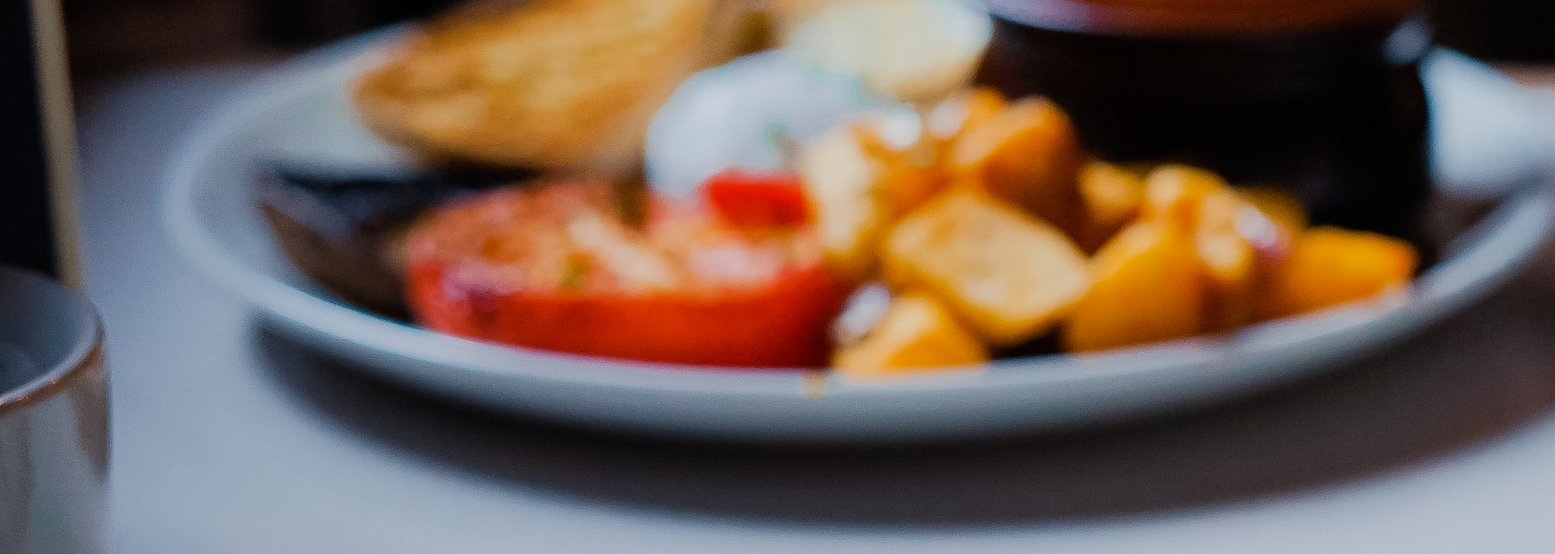
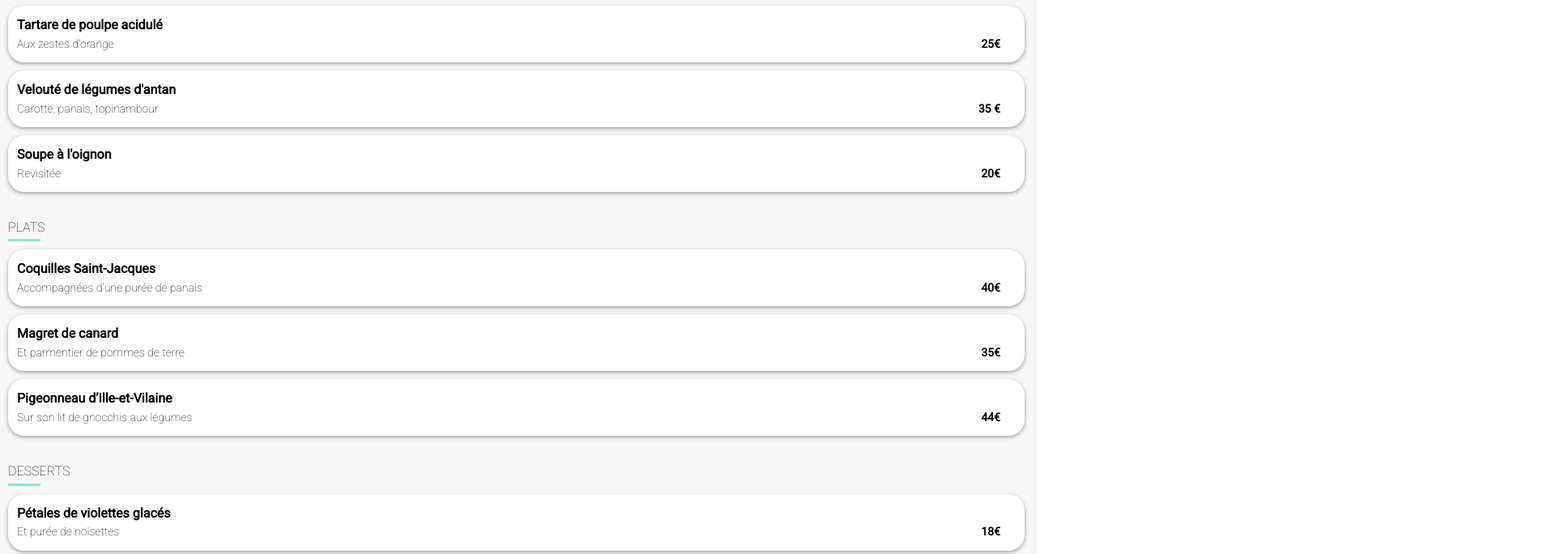
Before and after one commit to Ugo3007/oc_devweb_p3, a website: page src/menu/a_la_francaise.html in a window 1280 px wide. Shown: the part 429-1113 px from the top of the page at 81% size, 1920 px wide, since content can reach past the window. Drawn offline with Linux system fonts and the light colour scheme; a web font is replaced by a local one.

Commit message:
💄 Added newly created scss files and imported them in main.scss, then compiled it

```diff
--- a/src/style/sass/main.scss
+++ b/src/style/sass/main.scss
@@ -16,9 +16,11 @@
 @import "components/explore-section";
 @import "components/function-section";
 @import "components/restaurant-section";
+@import "components/underline-green";
 // Layouts
 @import "layouts/header";
 @import "layouts/footer";
+@import "layouts/menu";
 // Pages
 
 // Themes
```
Also changed, not shown: public/css/style.css, 1 other file.
